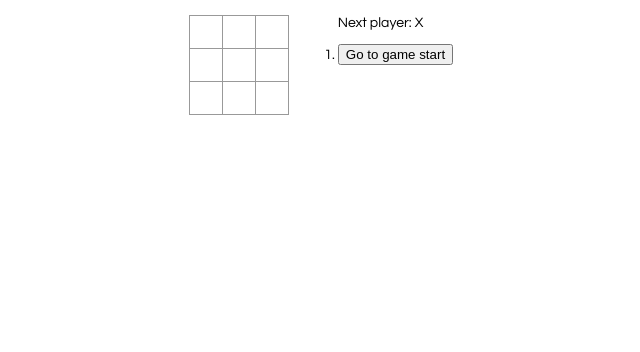
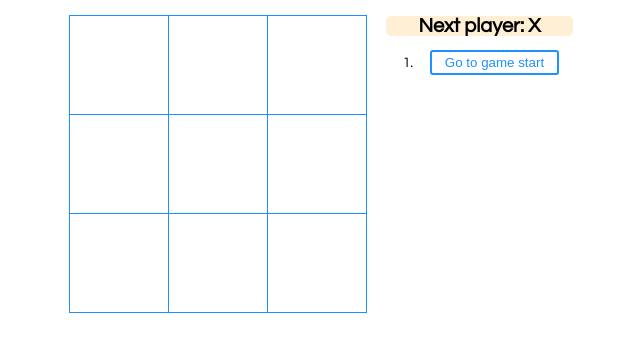
Before and after one commit to brentonjackson/tic-tac-toe, a React app: page / in a window 1280 px wide. Shown: the part 52-404 px from the top of the page, without its empty margins (319-959 px from the left). Built offline with nearby package versions, Linux system fonts and the light colour scheme.

Commit message:
implemented styled-components library to style compnents and work on replacing css

```diff
--- a/package.json
+++ b/package.json
@@ -8,7 +8,8 @@
     "@testing-library/user-event": "^7.2.1",
     "react": "^16.13.1",
     "react-dom": "^16.13.1",
-    "react-scripts": "3.4.1"
+    "react-scripts": "3.4.1",
+    "styled-components": "^5.1.0"
   },
   "scripts": {
     "start": "react-scripts start",
--- a/src/index.css
+++ b/src/index.css
@@ -13,6 +13,10 @@ ol, ul {
   padding-left: 30px;
 }
 
+li {
+  margin-bottom: 5px;
+}
+
 .board-row:after {
   clear: both;
   content: "";
@@ -23,9 +27,10 @@ ol, ul {
   margin-bottom: 10px;
 }
 
-.square {
+/* .square {
   background: #fff;
-  border: 1px solid #999;
+  border: 1px solid dodgerblue;
+  color: dodgerblue;
   float: left;
   font-size: 24px;
   font-weight: bold;
@@ -37,14 +42,14 @@ ol, ul {
   text-align: center;
   width: 34px;
 }
+ */
+/* .square:focus {
+  outline: none;
+} */
 
-.square:focus {
-  outline: none;
-}
-
-.kbd-navigation .square:focus {
+/* .kbd-navigation .square:focus {
   background: #ddd;
-}
+} */
 
 .game {
   display: flex;
--- a/src/index.js
+++ b/src/index.js
@@ -1,40 +1,58 @@
 import React from 'react';
 import ReactDom from 'react-dom';
 import './index.css';
+import styled from 'styled-components'
 
-// class Square extends React.Component {
+// STYLES ===========================================================
+const Button = styled.button`
+  background: transparent;
+  border-radius: 3px;
+  border: 2px solid dodgerblue;
+  color: dodgerblue;
+  margin: 0 1em;
+  padding: 0.25em 1em;
+`
 
-//   render() {
-//     return (
-//       <button
-//         className="square"
-//         onClick= {() => this.props.onClick()}>
-//         {this.props.value}
-//       </button>
-//     );
-//   }
-// }
+const SquareButton = styled.button`
+  background: #fff;
+  border: 1px solid dodgerblue;
+  color: dodgerblue;
+  float: left;
+  font-size: 50px;
+  font-weight: bold;
+  line-height: 34px;
+  height: 100px;
+  margin-right: -1px;
+  margin-top: -1px;
+  padding: 0;
+  text-align: center;
+  width: 100px;
+
+  &:focus {
+    outline: none;
+  }
+`
+
+const StatusDiv = styled.div`
+
+  font-size: 20px;
+  font-weight: bold;
+  background: papayawhip;
+  border-radius: 5px;
+
+`
+// Components =====================================================
 
 // function component since it doesn't have state
 function Square(props) {
     return (
-        <button className="square" onClick = {props.onClick}>
+        <SquareButton className="square" onClick = {props.onClick}>
         {props.value}
-        </button>
+        </SquareButton>
     );
 }
 
 class Board extends React.Component {
-  // constructor(props) {
-  //   super(props);
-  //   this.state = {
-  //       squares: Array(9).fill(null),
-  //       xIsNext: true,
-  //   }
-  // }
-
-
-
     renderSquare(i) {
         return(
             <Square
@@ -43,7 +61,6 @@ class Board extends React.Component {
             />
         );
     }
-
 
     render() {
         return (
@@ -112,7 +129,6 @@ class Game extends React.Component {
         })
     }
 
-
   render() {
     const history = this.state.history;
     const current = history[this.state.stepNumber];
@@ -124,7 +140,7 @@ class Game extends React.Component {
             `Go to game start`;
         return (
             <li key={move}>
-                <button onClick={() => this.jumpTo(move)}> {desc} </button>
+                <Button onClick={() => this.jumpTo(move)}> {desc} </Button>
             </li>
         );
     });
@@ -136,8 +152,6 @@ class Game extends React.Component {
         status = 'Next player: ' + (this.state.xIsNext ? 'X' : 'O');
     }
 
-
-
     return (
       <div className="game">
         <div className="game-board">
@@ -146,7 +160,7 @@ class Game extends React.Component {
             onClick={(i) => this.handleClick(i)} />
         </div>
         <div className="game-info">
-          <div>{ status }</div>
+          <StatusDiv>{ status }</StatusDiv>
           <ol>{ moves }</ol>
         </div>
       </div>
```
Also changed, not shown: 1 other file.
